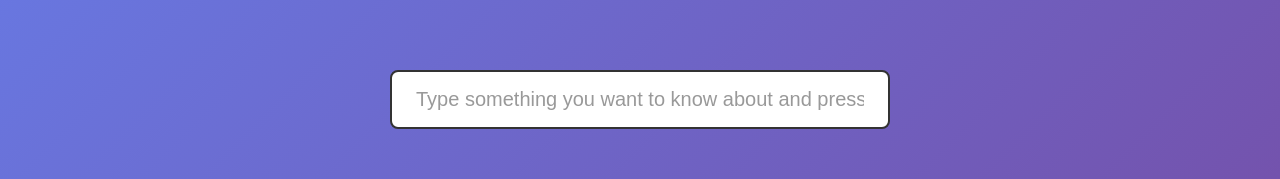
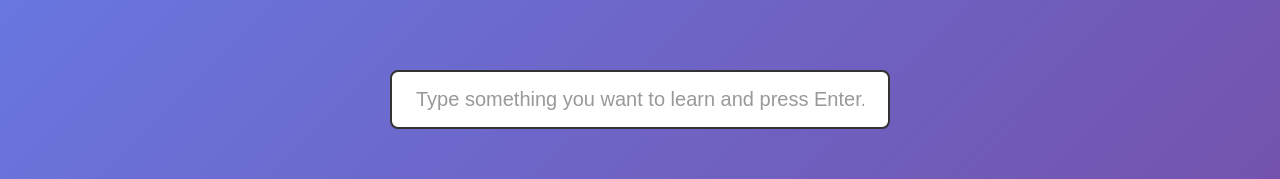
Before and after one commit to JulianMcOmie/levler, a Next.js app: page / in a window 1280 px wide. Shown: the part 301-480 px from the top of the page. Built offline with nearby package versions, Linux system fonts and the light colour scheme.

Commit message:
change text

```diff
--- a/app/page.tsx
+++ b/app/page.tsx
@@ -28,7 +28,7 @@ export default function Home() {
           <input
             type="text"
             className={styles.textBox}
-            placeholder="Type something you want to know about and press Enter..."
+            placeholder="Type something you want to learn and press Enter..."
             value={inputValue}
             onChange={(e) => setInputValue(e.target.value)}
             onKeyPress={handleKeyPress}
```
